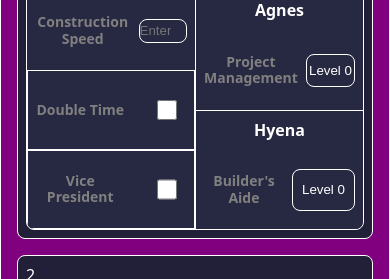
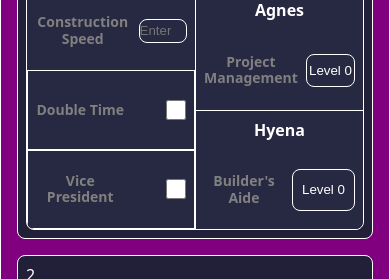
Before and after one commit to parkerjbond/wos-refinement-calculatorV2, a plain HTML site: page index.html in a window 390 px wide. Shown: the part 310-589 px from the top of the page. Drawn offline with Linux system fonts and the light colour scheme.

Commit message:
Update phone.css

```diff
--- a/CSS/phone.css
+++ b/CSS/phone.css
@@ -309,6 +309,7 @@ select::-ms-expand {
     grid-template-rows: auto;
     gap: 32px;
     padding: 8px;
+    align-items: center;
 }
 
 .child-two > .cell-container > .cell-one > :nth-child(2) > div,
@@ -320,7 +321,12 @@ select::-ms-expand {
 
 .child-two > .cell-container > .cell-one > :nth-child(2) > input,
 .child-two > .cell-container > .cell-one > :nth-child(3) > input {
+    align-self: center;
+    justify-self: end;
+    margin: 0;
+    height: 20px;
     width: 20px;
+    vertical-align: middle;
 }
 
 .child-two > .cell-container > .cell-two,
```
